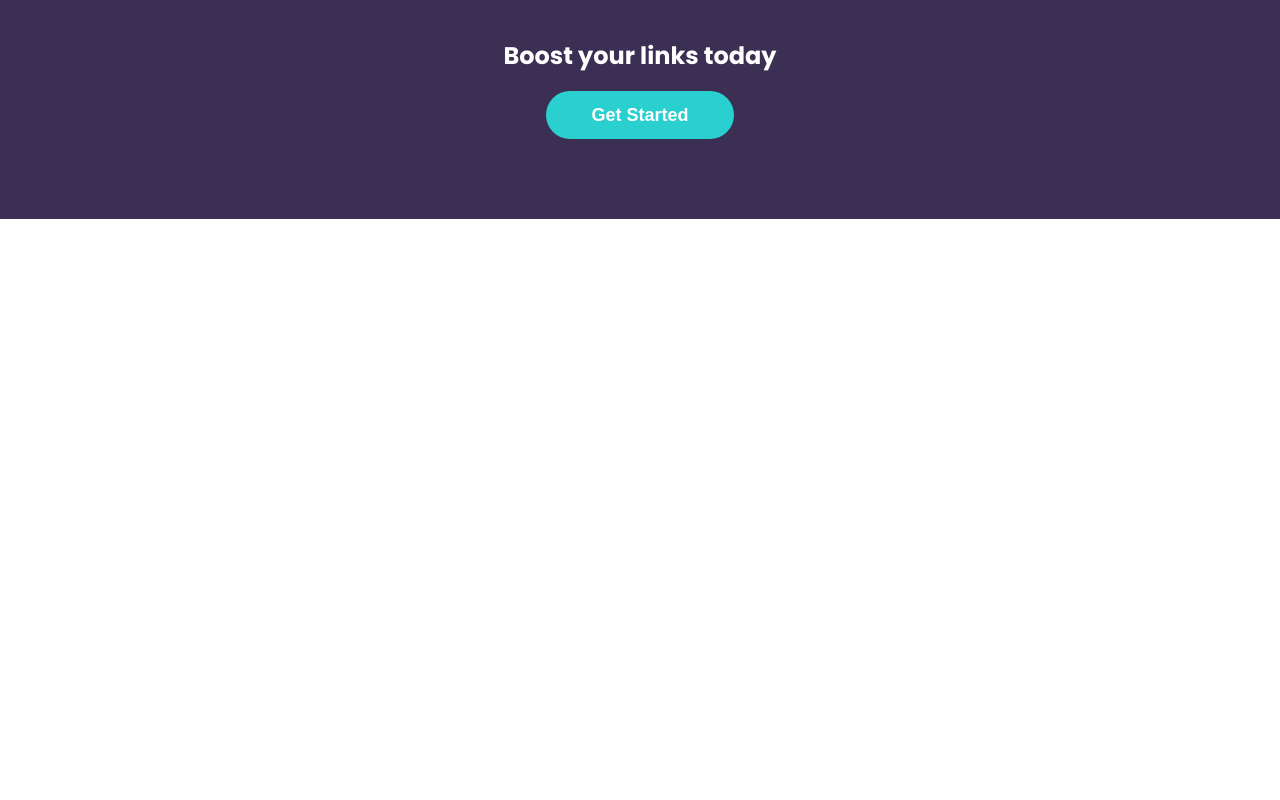
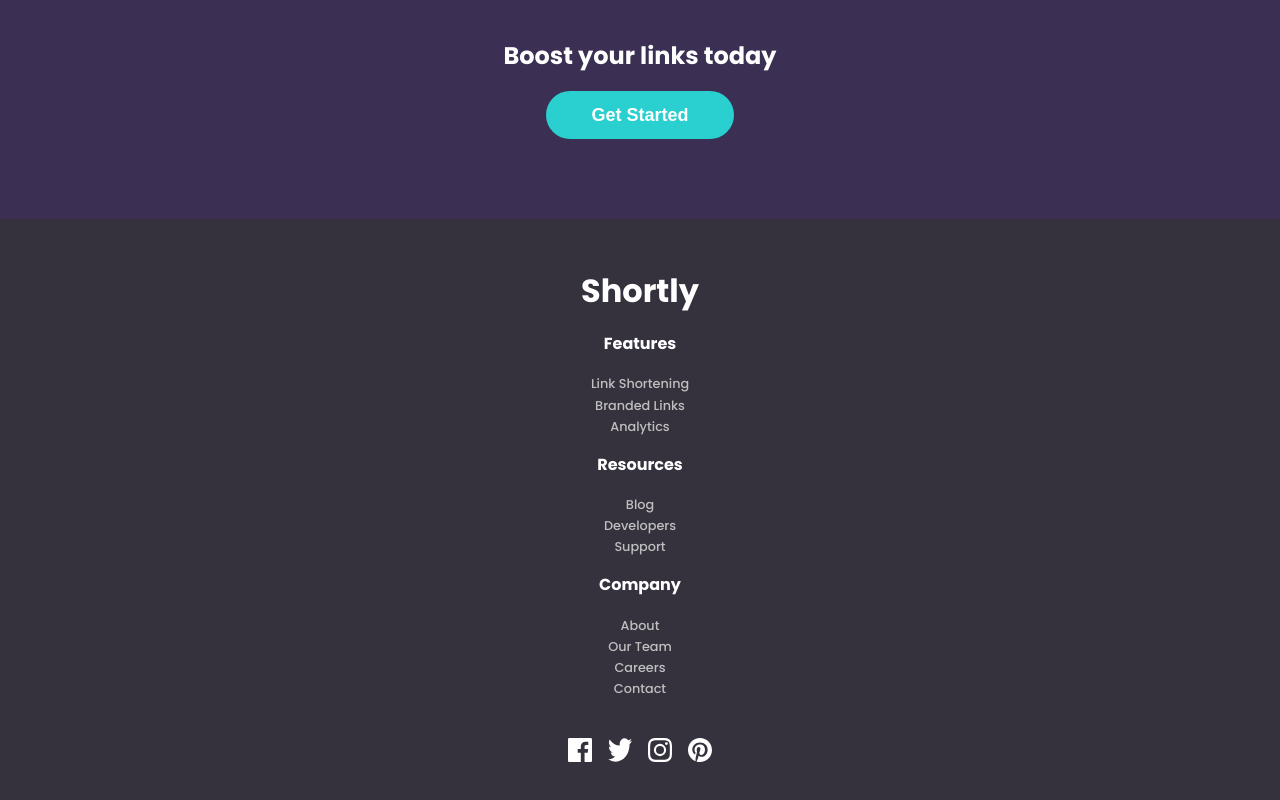
Before and after one commit to milescremen/url-shortener, a React (Create React App) app: page / in a window 1280 px wide. Shown: the part 2622-3422 px from the top of the page. Built offline with nearby package versions, Linux system fonts and the light colour scheme.

Commit message:
Footer style

```diff
--- a/src/App.js
+++ b/src/App.js
@@ -12,14 +12,8 @@ function App() {
       <Landing />
       <Input />
       <Main />
+      <Footer />
 
-      {
-        /*
-        <Input />
-        <Main />
-        <Footer />
-        */
-      }
     </div>
   );
 }
--- /dev/null
+++ b/src/components/Footer/Footer.css
@@ -0,0 +1,46 @@
+.footer {
+    padding-top: 3em;
+    display: flex;
+    flex-direction: column;
+    align-items: center;
+
+    color: hsl(0, 0%, 100%);
+    background-color: var(--clr-neutral-800);
+
+    height: 100vh;
+}
+
+.link-group {
+    display: flex;
+    flex-direction: column;
+    align-items: center;
+    padding-top: 1em;
+}
+
+.link-group h6 {
+    font-weight: var(--fw-bold);
+    font-size: 1rem;
+    margin-bottom: 1em;
+}
+
+.link-group a {
+    text-decoration: none;
+
+    color: var(--clr-neutral-300);
+    font-size: 0.8rem;
+    margin-top: 0.25em;
+}
+
+.link-group a:visited {
+    color: var(--clr-neutral-300);
+}
+
+.social-icons {
+    margin-top: 2em;
+    display: flex;
+}
+
+.social-icons img {
+    padding: 0.5em;
+    cursor: pointer;
+}
--- a/src/components/Footer/Footer.js
+++ b/src/components/Footer/Footer.js
@@ -1,25 +1,44 @@
-import React from 'react'
+import React from 'react';
+import './Footer.css';
+
+import FacebookIcon from '../../images/icon-facebook.svg';
+import TwitterIcon from '../../images/icon-twitter.svg';
+import PinterestIcon from '../../images/icon-pinterest.svg';
+import InstagramIcon from '../../images/icon-instagram.svg';
 
 function Footer() {
     return (
-        <div>
-            <h2>Shortly</h2>
+        <div className="footer">
+            <h1>Shortly</h1>
 
-            <h6>Features</h6>
-            <a href="">Link Shortening</a>
-            <a href="">Branded Links</a>
-            <a href="">Analytics</a>
+            <div className="link-group">
+                <h6>Features</h6>
+                <a href="/">Link Shortening</a>
+                <a href="/">Branded Links</a>
+                <a href="/">Analytics</a>
+            </div>
 
-            <h6>Resources</h6>
-            <a href="">Blog</a>
-            <a href="">Developers</a>
-            <a href="">Support</a>
+            <div className="link-group">
+                <h6>Resources</h6>
+                <a href="/">Blog</a>
+                <a href="/">Developers</a>
+                <a href="/">Support</a>
+            </div>
 
-            <h6>Company</h6>
-            <a href="">About</a>
-            <a href="">Our Team</a>
-            <a href="">Careers</a>
-            <a href="">Contact</a>
+            <div className="link-group">
+                <h6>Company</h6>
+                <a href="/">About</a>
+                <a href="/">Our Team</a>
+                <a href="/">Careers</a>
+                <a href="/">Contact</a>
+            </div>
+
+            <div className="social-icons">
+                <img src={FacebookIcon} alt=""/>
+                <img src={TwitterIcon} alt=""/>
+                <img src={InstagramIcon} alt=""/>
+                <img src={PinterestIcon} alt=""/>
+            </div>
         </div>
     )
 }
--- a/src/components/Main/Main.css
+++ b/src/components/Main/Main.css
@@ -35,8 +35,6 @@
 
     background-color: var(--clr-primary-800);
     color: hsl(0, 0%, 100%);
-
-    margin-bottom: 100vh;
 }
 
 
```
